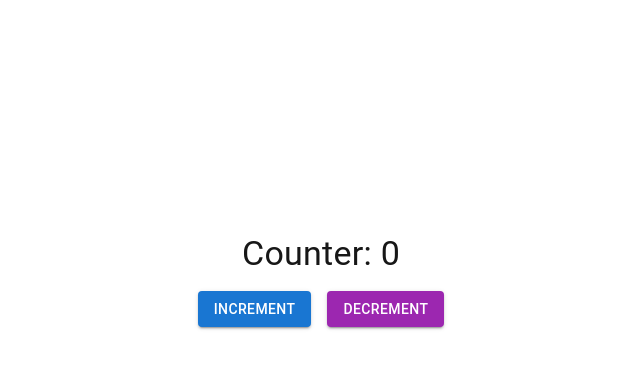
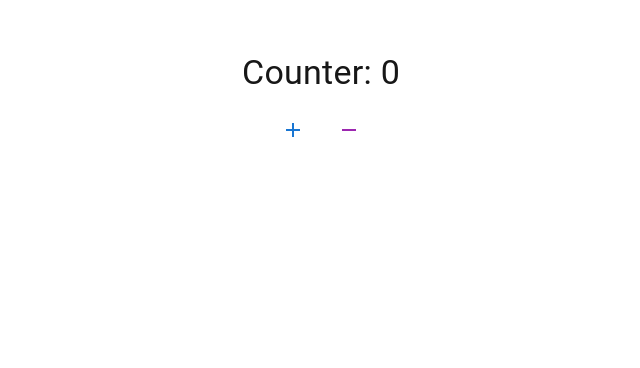
Before and after one commit to ZeviLiao/next-inp-test, a Next.js app: page / in a window 1280 px wide. Shown: the part 128-496 px from the top of the page, without its empty margins (319-959 px from the left). Built offline with nearby package versions, Linux system fonts and the light colour scheme.

Commit message:
Icon button click

```diff
--- a/package.json
+++ b/package.json
@@ -11,6 +11,7 @@
   "dependencies": {
     "@emotion/react": "^11.14.0",
     "@emotion/styled": "^11.14.0",
+    "@mui/icons-material": "^6.4.8",
     "@mui/material": "^6.4.8",
     "next": "15.2.3",
     "react": "^19.0.0",
--- a/src/app/page.tsx
+++ b/src/app/page.tsx
@@ -7,7 +7,9 @@ const Counter = dynamic(() => import('@/components/Counter'), { ssr: true }); //
 
 export default function Home() {
   return (
-    <div className="grid grid-rows-[20px_1fr_20px] items-center justify-items-center min-h-screen p-8 pb-20 gap-16 sm:p-20 font-[family-name:var(--font-geist-sans)]">
+    <div className="grid grid-rows-[20px_1fr_20px]
+    justify-items-center min-h-screen p-8 pb-20
+    gap-16 sm:p-20 font-[family-name:var(--font-geist-sans)]">
       <main className="flex flex-col gap-[32px] row-start-2 items-center sm:items-start">
         <Counter />
       </main>
--- a/src/components/Counter.tsx
+++ b/src/components/Counter.tsx
@@ -1,51 +1,35 @@
 'use client';
 
 import { useState } from 'react';
-import { CircularProgress, Button, Typography, Box } from '@mui/material';
+import { IconButton, Typography, Box } from '@mui/material';
+import { Add, Remove } from '@mui/icons-material';
 
 const sleep = (ms: number) => new Promise(resolve => setTimeout(resolve, ms));
 
 const Counter = () => {
   const [count, setCount] = useState(0);
-  const [loadingIncrement, setLoadingIncrement] = useState(false);
-  const [loadingDecrement, setLoadingDecrement] = useState(false);
 
   const increment = async () => {
-    setLoadingIncrement(true);
     await sleep(500);
     setCount(prev => prev + 1);
-    setLoadingIncrement(false);
   };
 
   const decrement = async () => {
-    setLoadingDecrement(true);
     await sleep(500);
     setCount(prev => prev - 1);
-    setLoadingDecrement(false);
   };
 
   return (
     <Box display="flex" flexDirection="column" alignItems="center" gap={2} mt={2}>
       <Typography variant="h4">Counter: {count}</Typography>
       <Box display="flex" gap={2}>
-        <Button
-          onClick={increment}
-          variant="contained"
-          color="primary"
-          disabled={loadingIncrement || loadingDecrement} // A or B loading => disable
-          startIcon={loadingIncrement ? <CircularProgress size={20} /> : null}
-        >
-          Increment
-        </Button>
-        <Button
-          onClick={decrement}
-          variant="contained"
-          color="secondary"
-          disabled={loadingIncrement || loadingDecrement} // A or B loading => disable
-          startIcon={loadingDecrement ? <CircularProgress size={20} /> : null}
-        >
-          Decrement
-        </Button>
+        <IconButton onClick={increment} color="primary">
+          <Add />
+        </IconButton>
+
+        <IconButton onClick={decrement} color="secondary">
+          <Remove />
+        </IconButton>
       </Box>
     </Box>
   );
```
Also changed, not shown: 1 other file (tests, documents, lock files or other folders).
